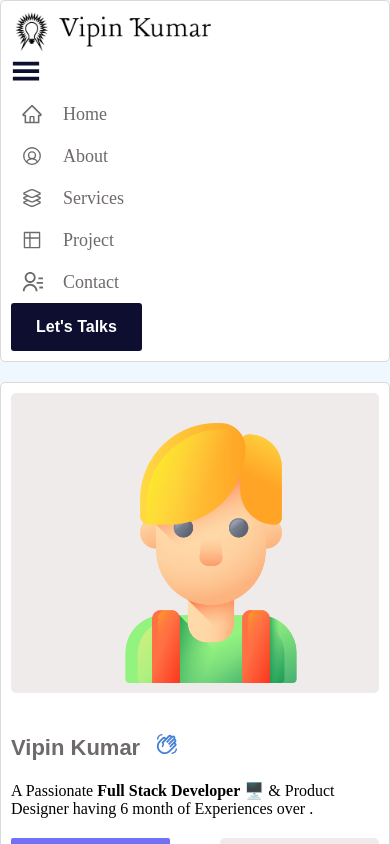
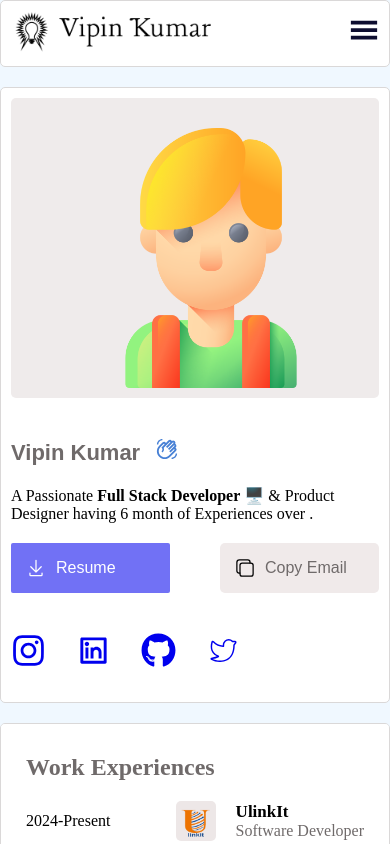
Before and after one commit to Vipinkm1/Vipin-Portfolio, a React (Vite) app: page / in a window 390 px wide. Shown: the top 844 px of the page. Built offline with nearby package versions, Linux system fonts and the light colour scheme.

Commit message:
responsive

```diff
--- a/src/App.css
+++ b/src/App.css
@@ -74,7 +74,9 @@
   font-size: 30px;
   color: rgb(14, 14, 48);
   cursor: pointer;
-}
+
+  /*  check the condition value added the main componetes
+   */}
 
 
 /* hero -section */
@@ -615,8 +617,16 @@ a{
   .nav-container{
     display: block;
   }
+  .lets-talk{
+    display: none;
+  }
   .nav-item{
     display: block;
+    /* display: none; */
+    display: flex;
+    align-items: center;
+    justify-content: space-between;
+
   }
   .hero-section{
     display: block;
--- a/src/components/Navbar/Navbar.jsx
+++ b/src/components/Navbar/Navbar.jsx
@@ -11,18 +11,18 @@ const Navbar = () => {
     const [isOpen, setIsOpen] = useState(false)
     const handleMenu = () => {
         setIsOpen(!isOpen)
+        console.log(isOpen)
     }
+    //  adding the main condition value show the product value adding main concept show the individual adding main
+    //  check the condition value added the main condition value adding main components
     return (
-        //  check the main condition value are added the same value is here
-        <div className='nav-border'>
+        <div className='nav-border'  >
             <div className='nav-item'>
                 <Link to={'/'} className='logo-container'>
                     <img className='logo-size' src={Logo} />
                 </Link>
-                <div className='hamburger-menu-bar' onClick={handleMenu}>
-                    <GiHamburgerMenu />
-                </div>
-                <div className={`nav-container ${isOpen ? 'true' : ''}`} >
+                {isOpen && (
+                    <div className='nav-container' >
                         <Link to={'/'} className='nav show-active'  >
                             <AiOutlineHome className='icon' />
                             <p>Home</p>
@@ -44,9 +44,13 @@ const Navbar = () => {
                             <p>Contact</p>
                         </Link>
                     </div>
+                )}
                 <Link to={'/contact'}>
                     <button className='lets-talk'>Let's Talks</button>
                 </Link>
+                <div className='hamburger-menu-bar' onClick={handleMenu}>
+                    <GiHamburgerMenu />
+                </div>
             </div>
         </div>
     )
--- a/src/components/Pages/Contact/Contact.jsx
+++ b/src/components/Pages/Contact/Contact.jsx
@@ -1,5 +1,6 @@
 import React, { useState } from 'react';
 const Contact = () => {
+  //  track the value of the user whose put in the input element
   const [formSubmit, setfFormSubmit] = useState({
     name: '',
     email: '',
@@ -40,6 +41,9 @@ const Contact = () => {
       <div className='new-text-padding project-quote'>
         <p className='project-font-size quote-size'>I'm here to help if you're searching for a product designer to bring your idea to life or a design partner to help take your business to the next level.</p>
       </div>
+      {/*  add the main component value  to show the start showing  the input field value  and show the
+
+       */}
       <div className='form-border'>
         {/* add the form input field here */}
         <form onSubmit={handleSubmit} >
```
Lines whose indentation alone changed are shown as unchanged.
